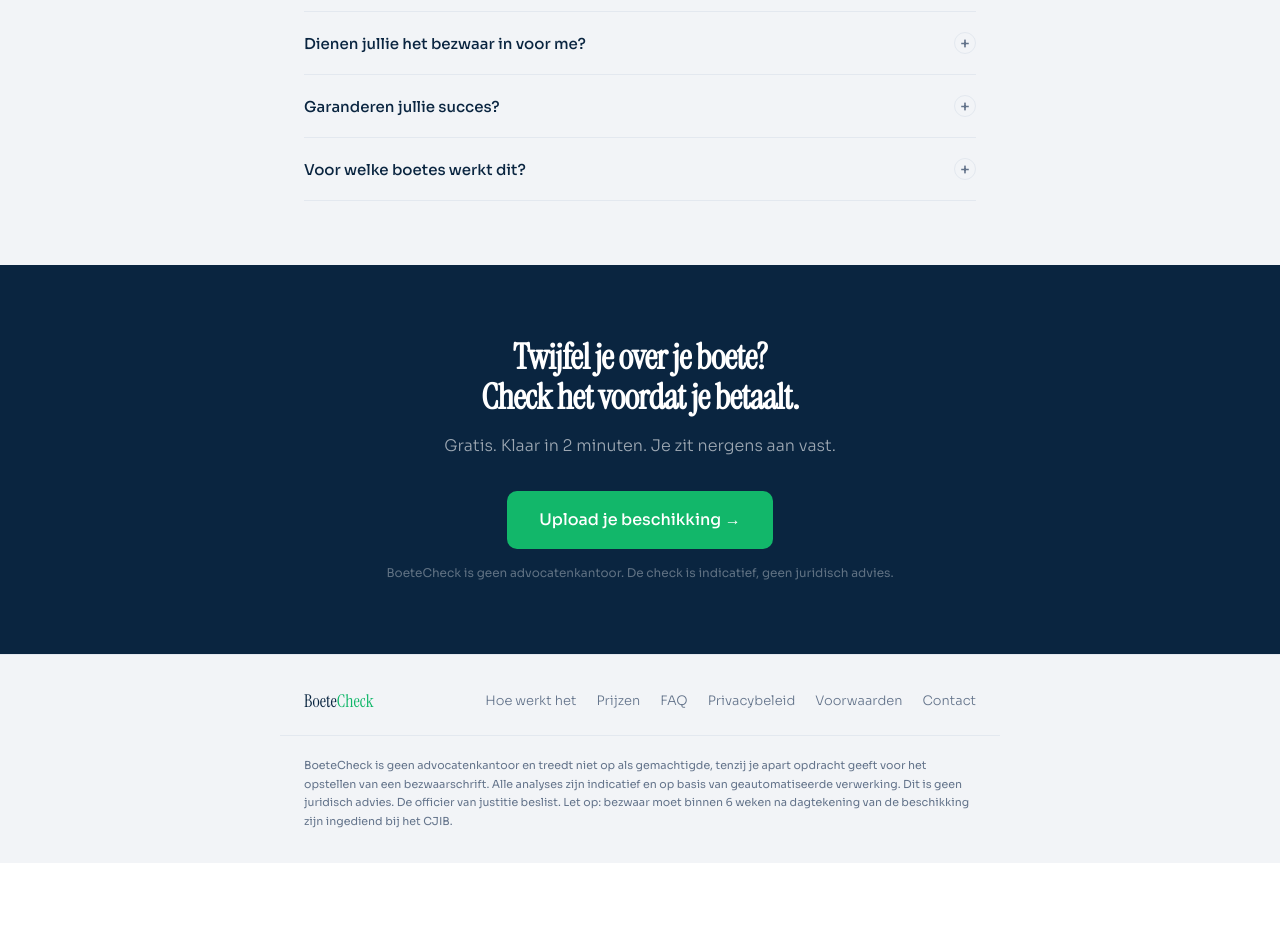
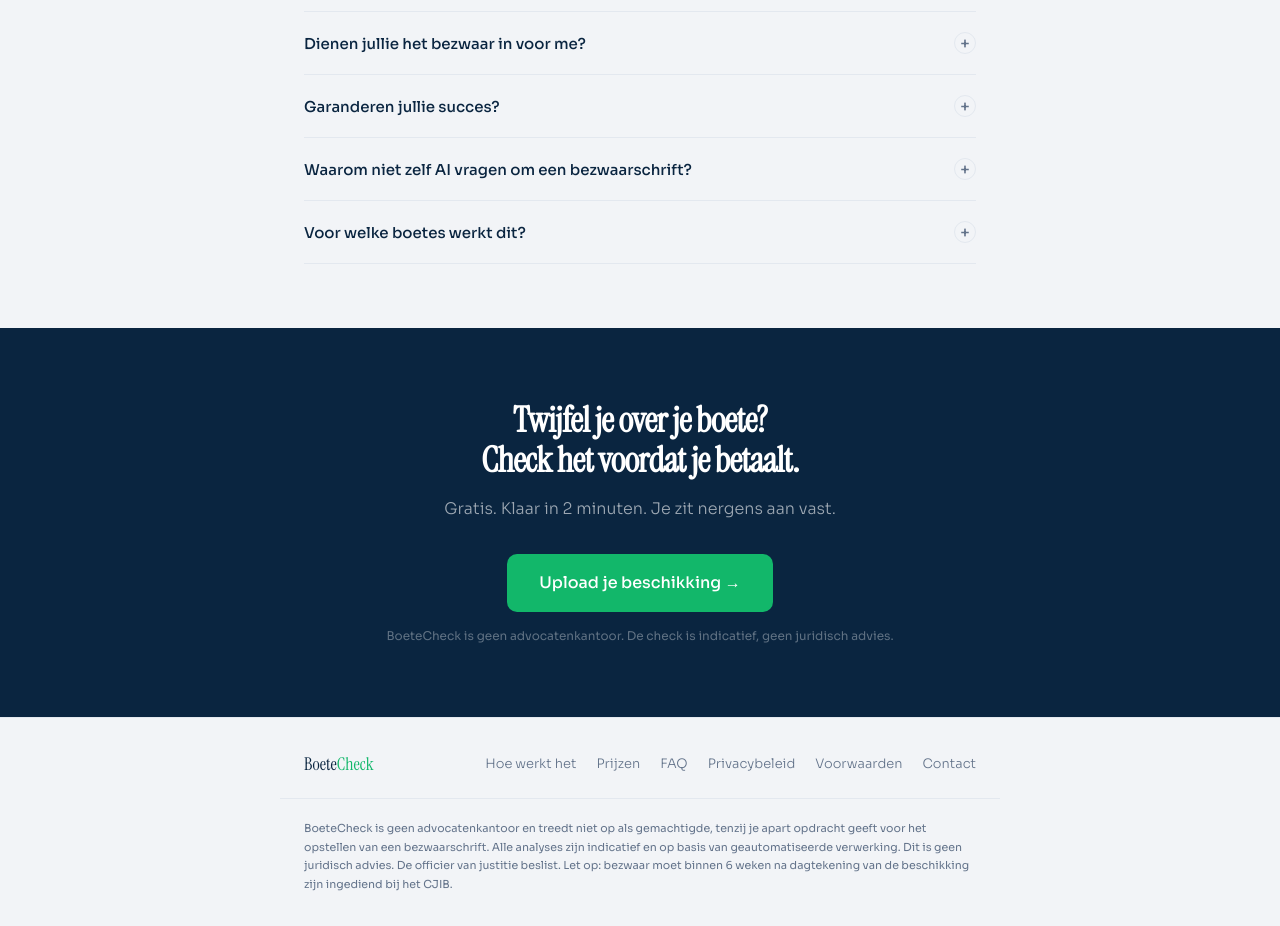
Before and after one commit to DickGroen/BOETECHECK, a Next.js app in the folder boetecheck/: page / in a window 1280 px wide. Shown: the part 4160-5086 px from the top of the page. Before the commit the page ends 5023 px from the top, so only its background shows below. Built offline with nearby package versions, Linux system fonts and the light colour scheme.

Commit message:
Add FAQ entry about using AI for objections

```diff
--- a/boetecheck/src/app/page.tsx
+++ b/boetecheck/src/app/page.tsx
@@ -251,6 +251,10 @@ function FaqList() {
       a: 'Nee — en niemand die eerlijk is kan dat. We geven alleen aan of er juridische aanknopingspunten lijken te zijn.',
     },
     {
+  q: 'Waarom niet zelf AI vragen om een bezwaarschrift?',
+  a: 'Dat kan. En een deel van de mensen doet dat ook. Maar de meeste mensen willen niet zelf uitzoeken wat ze moeten vragen, wat relevant is in hun situatie, en of het juridisch klopt. Zeker bij iets met een harde deadline en juridische gevolgen. Een losse AI prompt geeft een algemeen antwoord. BoeteCheck geeft een beoordeling van jouw specifieke beschikking — op concrete aanknopingspunten, gefilterd op wat in jouw zaak relevant is, vertaald naar een duidelijke uitkomst. Je hoeft niet zelf te bedenken wat je moet vragen of controleren. Als iemand precies weet wat hij doet, kan hij het zelf. Maar de meeste mensen willen gewoon weten: moet ik hier iets mee, en zo ja wat? BoeteCheck geeft dat antwoord — snel, concreet, zonder dat je zelf het risico loopt iets te missen.',
+},
+    {
       q: 'Voor welke boetes werkt dit?',
       a: 'Verkeersboetes, parkeerboetes en Mulder-feiten. Niet voor strafrecht, belastingdienst of andere sancties buiten het bestuursrecht.',
     },
```
